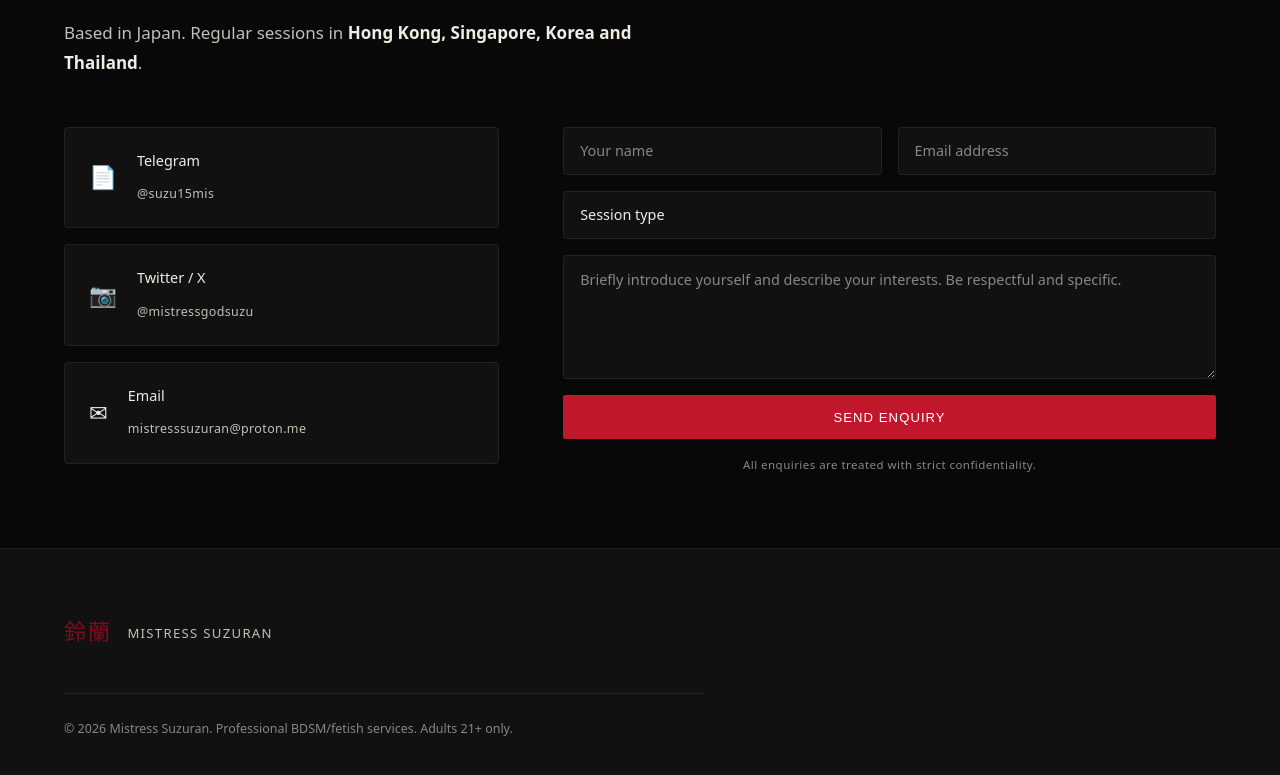
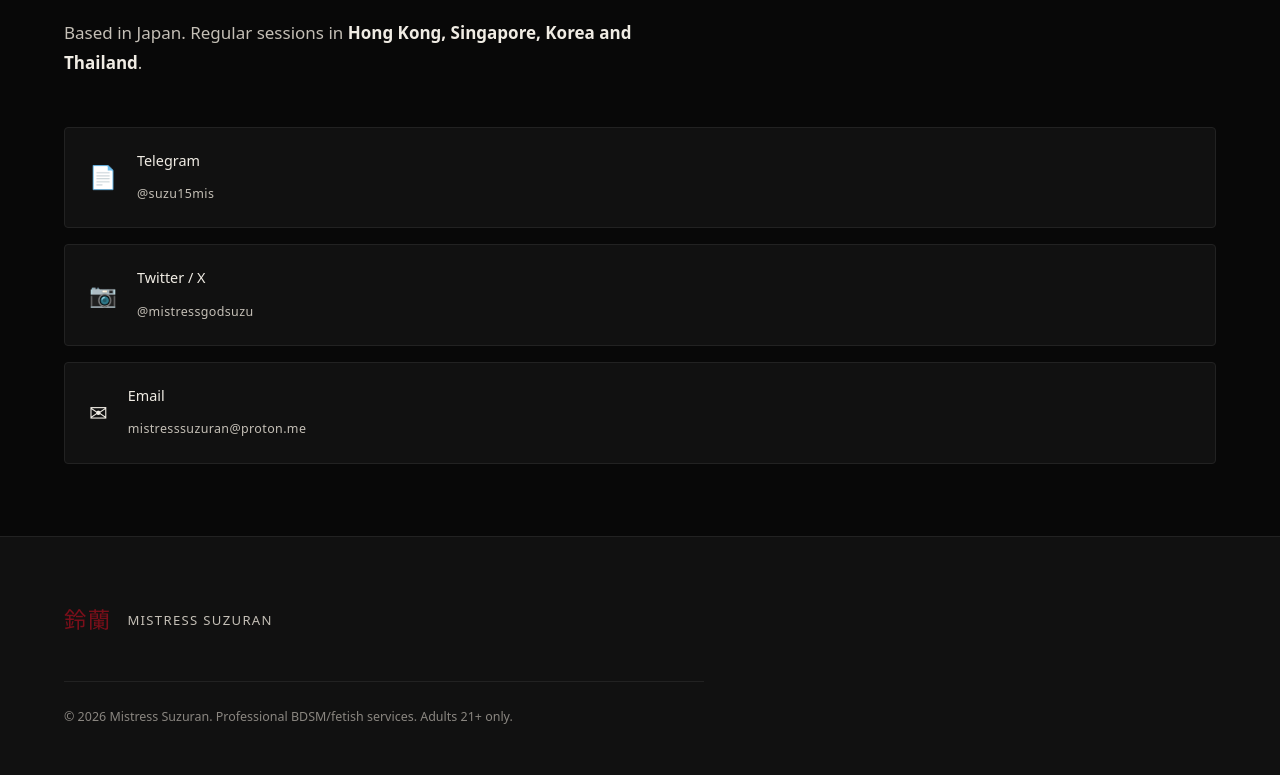
Before and after one commit to pupmax/sus_live, a plain HTML site: page index.html in a window 1280 px wide. Shown: the part 3691-4466 px from the top of the page. Drawn offline with nearby package versions, Linux system fonts and the light colour scheme.

Commit message:
Remove enquiry form — contact details only

```diff
--- a/index.html
+++ b/index.html
@@ -353,8 +353,7 @@
         Based in Japan. Regular sessions in <strong>Hong Kong, Singapore, Korea and Thailand</strong>.
       </p>
 
-      <div class="contact-grid">
-        <div class="contact-channels">
+      <div class="contact-channels">
           <a href="https://t.me/suzu15mis" class="contact-btn" target="_blank">
             <span class="contact-icon">&#128196;</span>
             <span>
@@ -377,22 +376,6 @@
             </span>
           </a>
         </div>
-
-        <form class="contact-form" id="enquiryForm">
-          <div class="form-row">
-            <input type="text" id="fname" placeholder="Your name" required />
-            <input type="email" id="femail" placeholder="Email address" required />
-          </div>
-          <select id="fsession">
-            <option value="" disabled selected>Session type</option>
-            <option>In-Person (Japan)</option>
-            <option>Premium / Travel</option>
-          </select>
-          <textarea id="fmessage" rows="5" placeholder="Briefly introduce yourself and describe your interests. Be respectful and specific."></textarea>
-          <button type="submit" class="btn-primary">Send Enquiry</button>
-          <p class="form-note">All enquiries are treated with strict confidentiality.</p>
-        </form>
-      </div>
 
     </div>
   </section>
@@ -424,15 +407,6 @@
     document.getElementById('navToggle').addEventListener('click', () => {
       document.getElementById('navLinks').classList.toggle('open');
     });
-    document.getElementById('enquiryForm').addEventListener('submit', function(e) {
-      e.preventDefault();
-      const name    = document.getElementById('fname').value.trim();
-      const email   = document.getElementById('femail').value.trim();
-      const session = document.getElementById('fsession').value || 'Not specified';
-      const message = document.getElementById('fmessage').value.trim();
-      const body = `Name: ${name}\nEmail: ${email}\nSession type: ${session}\n\n${message}`;
-      window.location.href = `mailto:mistresssuzuran@proton.me?subject=Session Enquiry — ${name}&body=${encodeURIComponent(body)}`;
-    });
   </script>
 
 </body>
```
